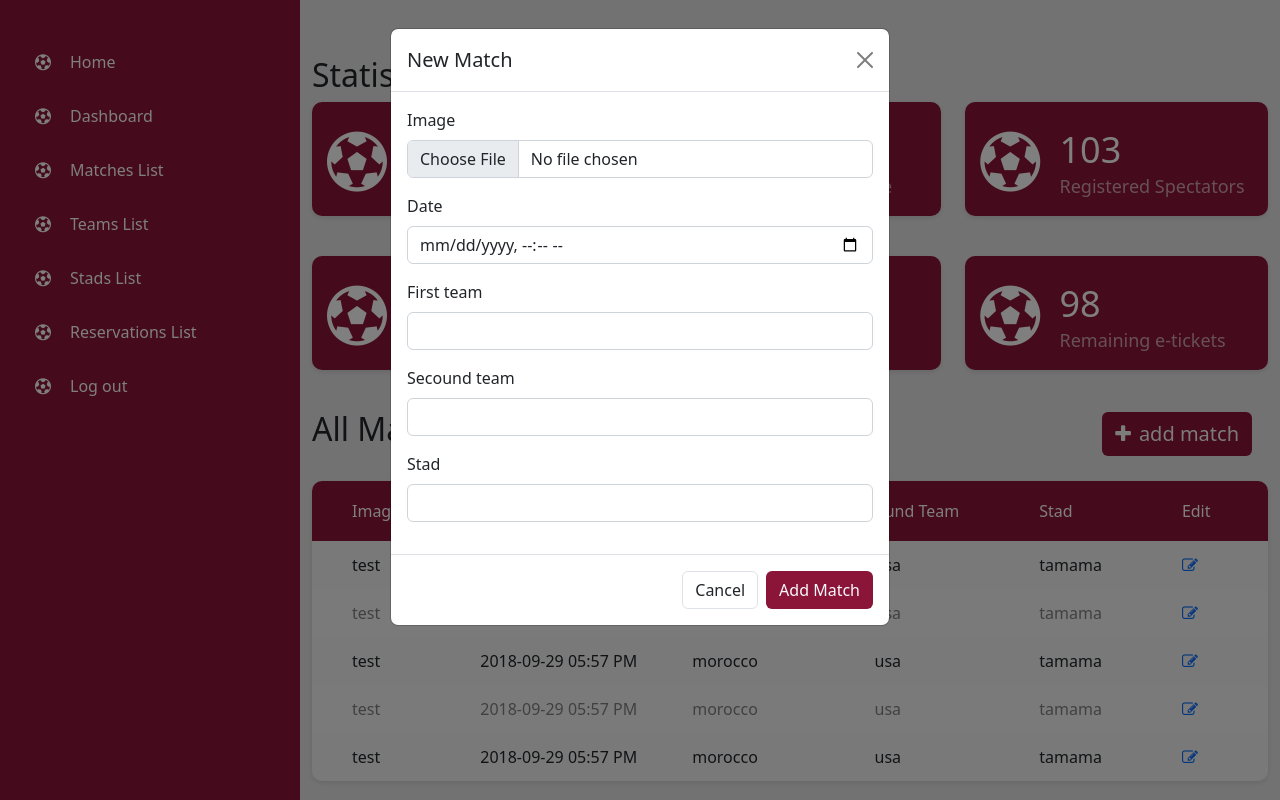
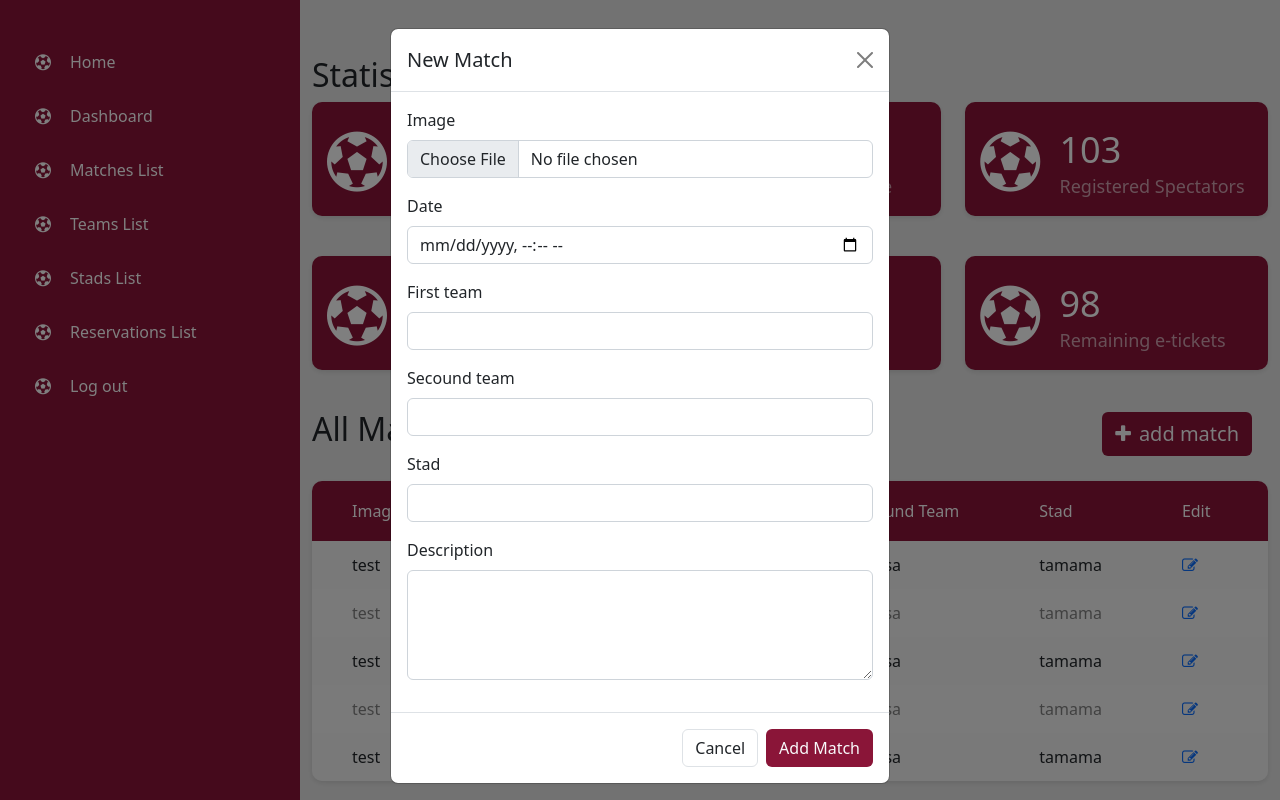
Before and after one commit to ASMAEELKHIRAOUI/FIFA-WC-QATAR22, a PHP site: page /dashboard.php in a window 1280 px wide, after a click on "add match". Run offline with PHP 8.4, Linux system fonts and the light colour scheme.

Commit message:
adding team form

```diff
--- a/pages/dashboard.php
+++ b/pages/dashboard.php
@@ -37,10 +37,58 @@ include '../include/head.php';
 								<input type="datetime-local"  class="form-control" step="any" required/>
 							</div>
 
-							<!-- <div class="mb-3">
-								<label class="form-label">Time</label>
-								<input type="time"  class="form-control"  required/>
-							</div> -->
+                            <div class="mb-3">
+								<label class="form-label">First team</label>
+								<input type="text"  class="form-control"  required/>
+							</div>
+
+                            <div class="mb-3">
+								<label class="form-label">Secound team</label>
+								<input type="text"  class="form-control"  required/>
+							</div>
+
+                            <div class="mb-3">
+								<label class="form-label">Stad</label>
+								<input type="text" class="form-control" id="task-date" required/>
+							</div>
+
+                            <div class="mb-3">
+                                <label class="form-label">Description</label>
+								<textarea class="form-control" name="Description" rows="4" required></textarea>
+							</div>
+
+					</div>
+					<div class="modal-footer">
+						<a href="#" class="btn btn-white border" data-bs-dismiss="modal" id="cancel-btn">Cancel</a>
+						<button type="submit" name="Add" class="color btn  text-light task-action-btn" id="save-btn">Add Match</button>
+					</div>
+				</form>
+			</div>
+		</div>
+	</div>
+
+<!-- add team form -->
+<div class="modal fade" id="modal-teams">
+		<div class="modal-dialog">
+			<div class="modal-content">
+				<form action="" method="POST" id="form" data-parsley-validate>
+					<div class="modal-header">
+						<h5 class="modal-title">New Team</h5>
+						<a href="#" class="btn-close" data-bs-dismiss="modal-teams"></a>
+					</div>
+					<div class="modal-body">
+
+							<input type="hidden" name="id" >
+
+							<div class="mb-3">
+                                <label for="formFile" class="form-label">Image</label>
+                                <input class="form-control" type="file" id="formFile">
+                            </div>
+
+                            <div class="mb-3">
+								<label class="form-label">Date</label>
+								<input type="datetime-local"  class="form-control" step="any" required/>
+							</div>
 
                             <div class="mb-3">
 								<label class="form-label">First team</label>
@@ -54,7 +102,12 @@ include '../include/head.php';
 
                             <div class="mb-3">
 								<label class="form-label">Stad</label>
-								<input type="text"  class="form-control" id="task-date" required/>
+								<input type="text" class="form-control" id="task-date" required/>
+							</div>
+
+                            <div class="mb-3">
+                                <label class="form-label">Description</label>
+								<textarea class="form-control" name="Description" rows="4" required></textarea>
 							</div>
 
 					</div>
@@ -341,7 +394,7 @@ include '../include/head.php';
                                 <!-- <h2 class="title-1 m-b-25">Earnings By Items</h2> -->
                                 <div class="overview-wrap">
                                     <h2 class="title-1 m-b-25 me-4" id="table-teams">All Teams</h2>
-                                    <button class="btn me-3 logup text-light  rounded fs-5" href="#modal" data-bs-toggle="modal" id="color">
+                                    <button class="btn me-3 logup text-light  rounded fs-5" href="#modal-teams" data-bs-toggle="modal-teams" id="color">
                                         <i class="fa fa-plus fs-5 me-2"></i>add Team</button>
                                 </div>
                         <br>
```
